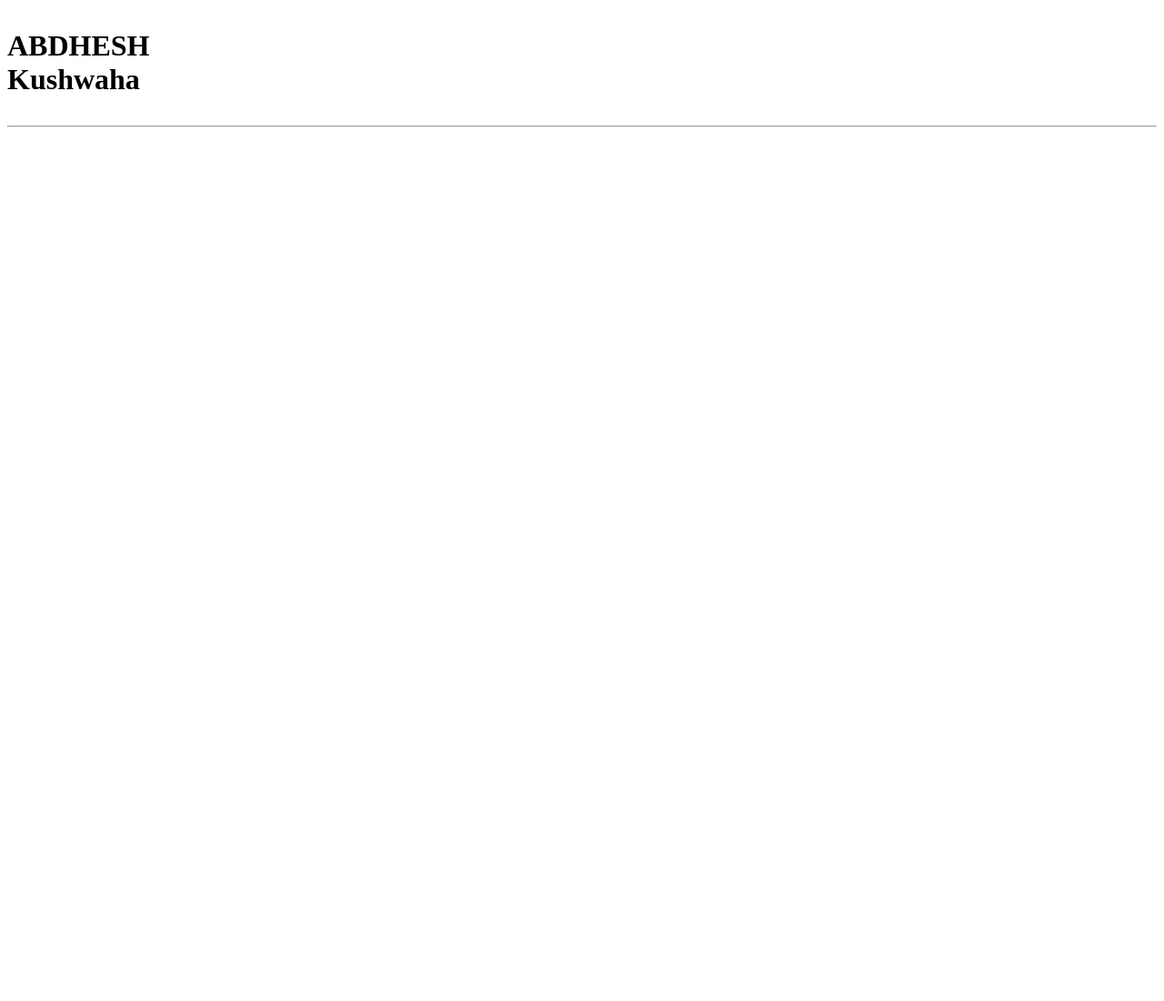
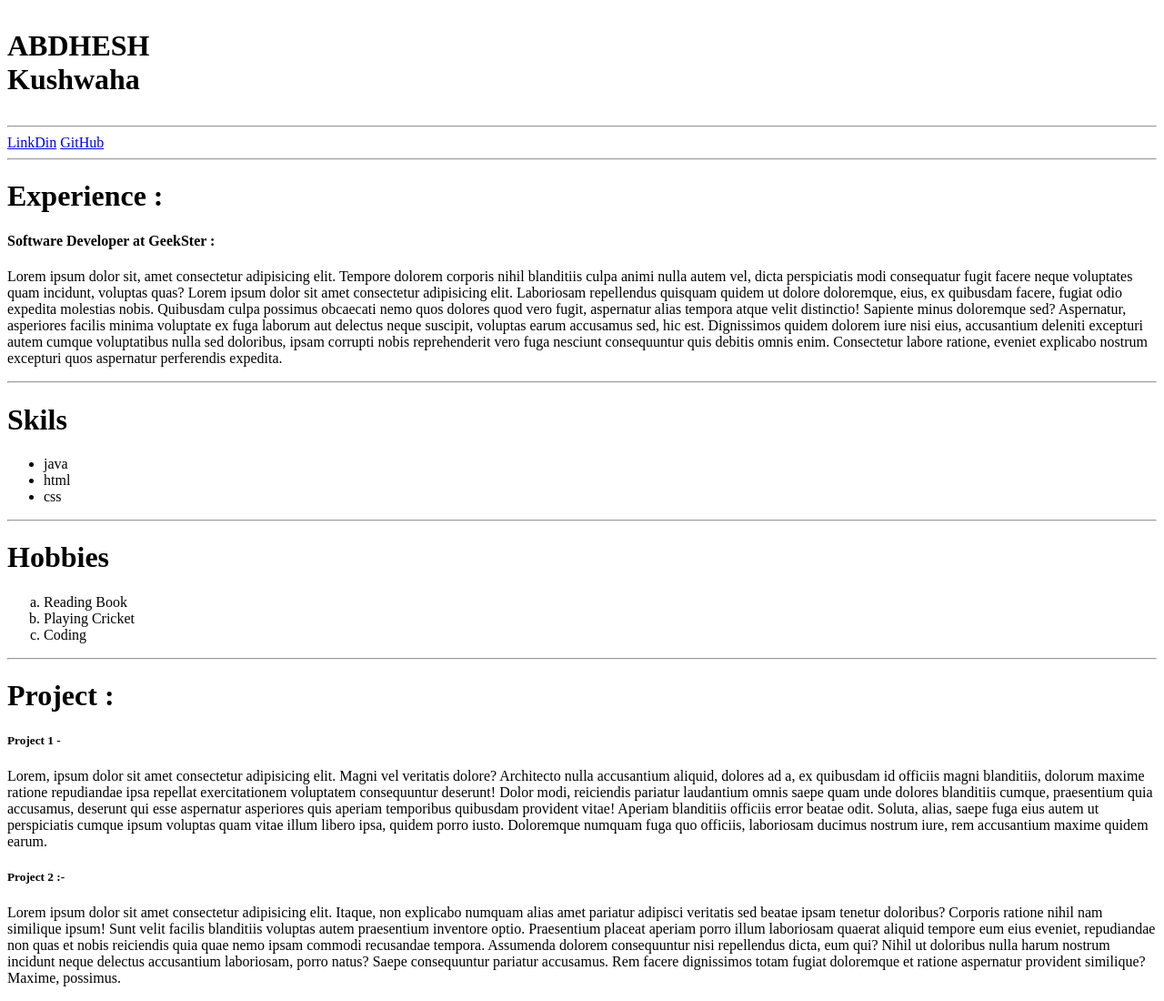
Before and after one commit to TogetherLearner/Test_Repo, a plain HTML site: page HTML/Resume.html in a window 1280 px wide. Shown: the whole page at 91% size. Before the commit the page ends 800 px from the top, so only its background shows below. Drawn offline with Linux system fonts and the light colour scheme.

Commit message:
Resume Updated

```diff
--- a/HTML/Resume.html
+++ b/HTML/Resume.html
@@ -7,10 +7,37 @@
 </head>
 <body>
     <h1><p>ABDHESH <br> Kushwaha</p>
-
-    </h1>
+         </h1>
     <hr>
-
-
+    <a href="https://www.linkedin.com/in/abdhesh-kushwaha-595a10229/">LinkDin</a>
+    <a href="https://github.com/Abdhesh73">GitHub </a>
+    <hr>
+    <h1>Experience :</h1>
+    <h4>Software Developer  at GeekSter : </h4>
+        <p>Lorem ipsum dolor sit, amet consectetur adipisicing elit. Tempore dolorem corporis nihil blanditiis culpa animi nulla autem vel, dicta perspiciatis modi consequatur fugit facere neque voluptates quam incidunt, voluptas quas?
+            Lorem ipsum dolor sit amet consectetur adipisicing elit. Laboriosam repellendus quisquam quidem ut dolore doloremque, eius, ex quibusdam facere, fugiat odio expedita molestias nobis. Quibusdam culpa possimus obcaecati nemo quos dolores quod vero fugit, aspernatur alias tempora atque velit distinctio! Sapiente minus doloremque sed? Aspernatur, asperiores facilis minima voluptate ex fuga laborum aut delectus neque suscipit, voluptas earum accusamus sed, hic est. Dignissimos quidem dolorem iure nisi eius, accusantium deleniti excepturi autem cumque voluptatibus nulla sed doloribus, ipsam corrupti nobis reprehenderit vero fuga nesciunt consequuntur quis debitis omnis enim. Consectetur labore ratione, eveniet explicabo nostrum excepturi quos aspernatur perferendis expedita.
+        </p>
+<hr>
+<h1>Skils</h1>
+<ul>
+<li>java </li>
+<li>html</li>
+<li>css</li>
+</ul>
+<hr>
+<h1>Hobbies</h1>
+<ol type="a">
+    <li>Reading Book</li>
+    <li>Playing Cricket </li>
+    <li>Coding </li>
+</ol>
+<hr>
+<h1>
+    Project :
+</h1>
+<h5>Project 1 -</h5>
+ <p>Lorem, ipsum dolor sit amet consectetur adipisicing elit. Magni vel veritatis dolore? Architecto nulla accusantium aliquid, dolores ad a, ex quibusdam id officiis magni blanditiis, dolorum maxime ratione repudiandae ipsa repellat exercitationem voluptatem consequuntur deserunt! Dolor modi, reiciendis pariatur laudantium omnis saepe quam unde dolores blanditiis cumque, praesentium quia accusamus, deserunt qui esse aspernatur asperiores quis aperiam temporibus quibusdam provident vitae! Aperiam blanditiis officiis error beatae odit. Soluta, alias, saepe fuga eius autem ut perspiciatis cumque ipsum voluptas quam vitae illum libero ipsa, quidem porro iusto. Doloremque numquam fuga quo officiis, laboriosam ducimus nostrum iure, rem accusantium maxime quidem earum.</p>
+ <h5>Project 2 :- </h5>
+ <p>Lorem ipsum dolor sit amet consectetur adipisicing elit. Itaque, non explicabo numquam alias amet pariatur adipisci veritatis sed beatae ipsam tenetur doloribus? Corporis ratione nihil nam similique ipsum! Sunt velit facilis blanditiis voluptas autem praesentium inventore optio. Praesentium placeat aperiam porro illum laboriosam quaerat aliquid tempore eum eius eveniet, repudiandae non quas et nobis reiciendis quia quae nemo ipsam commodi recusandae tempora. Assumenda dolorem consequuntur nisi repellendus dicta, eum qui? Nihil ut doloribus nulla harum nostrum incidunt neque delectus accusantium laboriosam, porro natus? Saepe consequuntur pariatur accusamus. Rem facere dignissimos totam fugiat doloremque et ratione aspernatur provident similique? Maxime, possimus.</p>
 </body>
 </html>
```
Also changed, not shown: index.html (deleted, +0 -11 lines).
